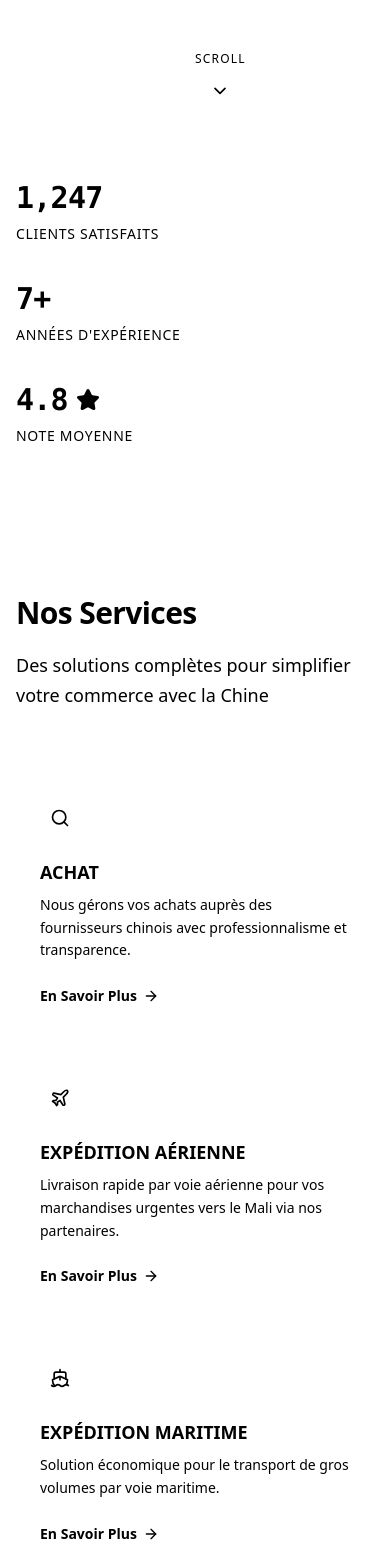
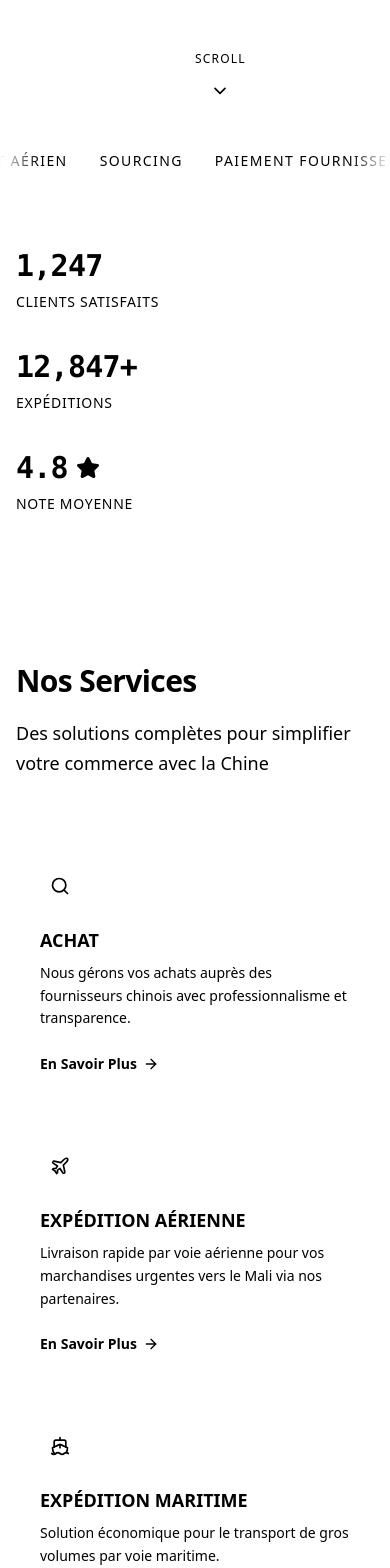
Before and after one commit to piincher/chinalinkexpress, a Next.js app: page /fr in a window 390 px wide. Shown: the part 980-2548 px from the top of the page. Built offline with nearby package versions, Linux system fonts and the light colour scheme; no server answers.

Commit message:
feat: Add AppPreviewSection and integrate TrustMarquee into LandingPage; refactor Marquee component for improved performance and accessibility

```diff
--- a/src/components/animations/Marquee.tsx
+++ b/src/components/animations/Marquee.tsx
@@ -1,189 +1,56 @@
 /**
- * Marquee Component
+ * Marquee — CSS-only infinite horizontal scroll
  *
- * Infinite horizontal scroll animation for logos, testimonials, or content.
- * Features:
- * - Seamless infinite loop with duplicated content
- * - Gradient masks on edges for fade effect
- * - Pause on hover for accessibility
- * - Reduced motion support
- * - Dark mode compatible
- *
- * @example
- * <Marquee>
- *   <Logo1 />
- *   <Logo2 />
- *   <Logo3 />
- * </Marquee>
+ * Clean, GPU-composited, pauses on hover.
+ * No JS animation loops. Reduced-motion: stops scroll.
  */
 
 'use client';
 
-import React, { ReactNode, useEffect, useState } from 'react';
-import './Marquee.css';
+import React from 'react';
 
 export interface MarqueeProps {
-  /** Content to scroll (usually logos or cards) */
-  children: ReactNode;
-  /** Additional CSS classes for the container */
+  children: React.ReactNode;
+  speed?: number; // seconds for one loop
+  pauseOnHover?: boolean;
   className?: string;
-  /** Animation speed - 'slow' | 'normal' | 'fast' (default: 'normal') */
-  speed?: 'slow' | 'normal' | 'fast';
-  /** Reverse the animation direction (default: false) */
-  reverse?: boolean;
-  /** Pause animation on hover (default: true) */
-  pauseOnHover?: boolean;
-  /** Number of times to duplicate content (default: 2) */
-  duplicateCount?: number;
-  /** Gap between items in pixels (default: 40) */
-  gap?: number;
 }
 
 export function Marquee({
   children,
+  speed = 40,
+  pauseOnHover = true,
   className = '',
-  speed = 'normal',
-  reverse = false,
-  pauseOnHover = true,
-  duplicateCount = 2,
-  gap = 40,
 }: MarqueeProps) {
-  const [isReducedMotion, setIsReducedMotion] = useState(false);
+  return (
+    <div
+      className={`overflow-hidden ${className}`}
+      style={{ maskImage: 'linear-gradient(to right, transparent, black 10%, black 90%, transparent)' }}
+    >
+      <div
+        className={`flex w-max ${pauseOnHover ? 'hover:[animation-play-state:paused]' : ''}`}
+        style={{
+          animation: `marquee-scroll ${speed}s linear infinite`,
+        }}
+      >
+        {/* Duplicate children for seamless loop */}
+        <div className="flex shrink-0 items-center gap-8">{children}</div>
+        <div className="flex shrink-0 items-center gap-8" aria-hidden="true">{children}</div>
+      </div>
 
-  // Check for reduced motion preference
-  useEffect(() => {
-    const mediaQuery = window.matchMedia('(prefers-reduced-motion: reduce)');
-    setIsReducedMotion(mediaQuery.matches);
-
-    const handler = (e: MediaQueryListEvent) => setIsReducedMotion(e.matches);
-    mediaQuery.addEventListener('change', handler);
-    return () => mediaQuery.removeEventListener('change', handler);
-  }, []);
-
-  // Build speed class
-  const speedClass = {
-    slow: 'marquee-track--slow',
-    normal: '',
-    fast: 'marquee-track--fast',
-  }[speed];
-
-  // Build direction class
-  const directionClass = reverse ? 'marquee-track--reverse' : '';
-
-  // Build hover pause class
-  const hoverClass = pauseOnHover ? '' : 'marquee-track--no-pause';
-
-  // Duplicate children for seamless loop
-  const duplicatedContent = Array.from({ length: duplicateCount }, (_, i) => (
-    <React.Fragment key={i}>
-      {React.Children.map(children, (child, childIndex) => (
-        <div
-          key={`${i}-${childIndex}`}
-          className="marquee-item"
-          style={{ padding: `0 ${gap / 2}px` }}
-        >
-          {child}
-        </div>
-      ))}
-    </React.Fragment>
-  ));
-
-  // For reduced motion, show static grid
-  if (isReducedMotion) {
-    return (
-      <div className={`marquee-container ${className}`}>
-        <div className="marquee-track" style={{ flexWrap: 'wrap', justifyContent: 'center' }}>
-          {React.Children.map(children, (child, index) => (
-            <div key={index} className="marquee-item" style={{ padding: '1rem' }}>
-              {child}
-            </div>
-          ))}
-        </div>
-      </div>
-    );
-  }
-
-  return (
-    <div className={`marquee-container ${className}`}>
-      <div
-        className={`marquee-track ${speedClass} ${directionClass} ${hoverClass}`}
-        style={{ gap: `${gap}px` }}
-      >
-        {duplicatedContent}
-      </div>
+      <style jsx>{`
+        @keyframes marquee-scroll {
+          from { transform: translateX(0); }
+          to { transform: translateX(-50%); }
+        }
+        @media (prefers-reduced-motion: reduce) {
+          div[style*="animation: marquee-scroll"] {
+            animation: none !important;
+          }
+        }
+      `}</style>
     </div>
   );
 }
 
-/**
- * LogoMarquee - Pre-configured marquee for logo displays
- *
- * @example
- * <LogoMarquee>
- *   <img src="/logos/logo1.svg" alt="Partner 1" className="marquee-logo" />
- *   <img src="/logos/logo2.svg" alt="Partner 2" className="marquee-logo" />
- * </LogoMarquee>
- */
-export interface LogoMarqueeProps extends Omit<MarqueeProps, 'children'> {
-  /** Array of logo image sources */
-  logos: { src: string; alt: string }[];
-  /** Logo height in pixels (default: 40) */
-  logoHeight?: number;
-}
-
-export function LogoMarquee({
-  logos,
-  logoHeight = 40,
-  className = '',
-  speed = 'normal',
-  reverse = false,
-  pauseOnHover = true,
-  gap = 80,
-}: LogoMarqueeProps) {
-  return (
-    <Marquee
-      className={className}
-      speed={speed}
-      reverse={reverse}
-      pauseOnHover={pauseOnHover}
-      gap={gap}
-    >
-      {logos.map((logo, index) => (
-        <img
-          key={index}
-          src={logo.src}
-          alt={logo.alt}
-          className="marquee-logo"
-          style={{ height: logoHeight }}
-          loading="lazy"
-        />
-      ))}
-    </Marquee>
-  );
-}
-
-/**
- * TestimonialMarquee - Pre-configured marquee for testimonial cards
- */
-export function TestimonialMarquee({
-  children,
-  className = '',
-  speed = 'slow',
-}: {
-  children: ReactNode;
-  className?: string;
-  speed?: 'slow' | 'normal' | 'fast';
-}) {
-  return (
-    <Marquee
-      className={className}
-      speed={speed}
-      gap={24}
-      pauseOnHover={true}
-    >
-      {children}
-    </Marquee>
-  );
-}
-
 export default Marquee;
--- a/src/views/landing/LandingPage.tsx
+++ b/src/views/landing/LandingPage.tsx
@@ -26,9 +26,44 @@ import { VerifiedReviewsSection } from '@/features/reviews/components/VerifiedRe
 import { VideoTestimonialsSection } from '@/features/reviews/components/VideoTestimonialsSection';
 import { TestimonialsSection } from './components/TestimonialsSection';
 import { PartnersSection } from './components/PartnersSection';
+import { AppPreviewSection } from './components/AppPreviewSection';
+import { Marquee } from '@/components/animations/Marquee';
 
 interface LandingPageProps {
   locale?: Locale;
+}
+
+function TrustMarquee() {
+  const items = [
+    'Fret Maritime',
+    'Fret Aérien',
+    'Sourcing',
+    'Paiement Fournisseur',
+    'Suivi 24/7',
+    'Livraison Porte à Porte',
+  ];
+
+  return (
+    <div
+      className="py-6"
+      style={{
+        backgroundColor: 'var(--color-paper-2)',
+        borderBottom: '1px solid var(--color-rule)',
+      }}
+    >
+      <Marquee speed={32} pauseOnHover>
+        {items.map((item) => (
+          <span
+            key={item}
+            className="text-sm font-medium uppercase tracking-widest whitespace-nowrap"
+            style={{ color: 'var(--color-neutral)' }}
+          >
+            {item}
+          </span>
+        ))}
+      </Marquee>
+    </div>
+  );
 }
 
 export function LandingPage({ locale = 'fr' }: LandingPageProps) {
@@ -38,10 +73,12 @@ export function LandingPage({ locale = 'fr' }: LandingPageProps) {
       <div className="min-h-screen" style={{ backgroundColor: 'var(--color-paper)' }}>
         <main>
           <HeroSection />
+          <TrustMarquee />
           <StatsSection />
           <ServicesSection />
           <AboutSection />
           <WhyUsSection />
+          <AppPreviewSection />
           <TrustFlowSection />
           <ComparisonSection />
           <QuizSection />
--- /dev/null
+++ b/src/views/landing/components/AppPreviewSection.tsx
@@ -0,0 +1,113 @@
+/**
+ * App Preview Section
+ *
+ * Two real app screenshots, no fake frames, no chrome.
+ * Screenshots speak for themselves.
+ */
+
+'use client';
+
+import React from 'react';
+import Image from 'next/image';
+import { useTranslations } from 'next-intl';
+import { ArrowRight, Smartphone } from 'lucide-react';
+import { SECTION_IDS } from '../constants';
+
+const SCREENSHOTS = [
+  {
+    src: 'https://chinalinkexpress.nyc3.cdn.digitaloceanspaces.com/airshipping/app-screen%20(1).jpg',
+    alt: 'ChinaLink Express App — Tracking',
+  },
+  {
+    src: 'https://chinalinkexpress.nyc3.cdn.digitaloceanspaces.com/airshipping/app-screen%20(2).jpg',
+    alt: 'ChinaLink Express App — Notifications',
+  },
+];
+
+export function AppPreviewSection() {
+  const t = useTranslations();
+
+  return (
+    <section
+      id={SECTION_IDS.ABOUT + '-app'}
+      className="relative py-24 md:py-32"
+      style={{ backgroundColor: 'var(--color-paper)' }}
+    >
+      <div className="max-w-7xl mx-auto px-4 sm:px-6 lg:px-8">
+        <div className="grid grid-cols-1 lg:grid-cols-2 gap-12 lg:gap-20 items-center">
+          {/* Left: copy */}
+          <div className="space-y-6">
+            <div
+              className="inline-flex items-center gap-2 px-3 py-1.5 rounded-full text-sm font-medium"
+              style={{
+                backgroundColor: 'var(--color-paper-2)',
+                color: 'var(--color-accent)',
+                border: '1px solid var(--color-rule)',
+              }}
+            >
+              <Smartphone className="w-4 h-4" />
+              Application Mobile
+            </div>
+
+            <h2
+              className="font-bold tracking-tight"
+              style={{
+                fontFamily: 'var(--font-display)',
+                fontSize: 'var(--text-3xl)',
+                color: 'var(--color-ink)',
+                letterSpacing: '-0.02em',
+                lineHeight: 1.1,
+              }}
+            >
+              {t('appSection.title') || 'Votre fret, dans votre poche'}
+            </h2>
+
+            <p
+              className="text-lg leading-relaxed"
+              style={{ color: 'var(--color-ink-2)' }}
+            >
+              {t('appSection.previewDescription') ||
+                'Suivez vos expéditions en temps réel, recevez des notifications à chaque étape et contactez votre agent directement depuis l\'application.'}
+            </p>
+
+            <a
+              href="https://wa.me/8618851725957"
+              target="_blank"
+              rel="noopener noreferrer"
+              className="group inline-flex items-center gap-2 text-sm font-semibold transition-colors"
+              style={{ color: 'var(--color-accent)' }}
+            >
+              {t('cta.downloadApp') || "Télécharger l'application"}
+              <ArrowRight className="w-4 h-4 transition-transform group-hover:translate-x-0.5" />
+            </a>
+          </div>
+
+          {/* Right: screenshots */}
+          <div className="grid grid-cols-2 gap-4">
+            {SCREENSHOTS.map((shot, index) => (
+              <div
+                key={index}
+                className="relative rounded-xl overflow-hidden"
+                style={{
+                  border: '1px solid var(--color-rule)',
+                  backgroundColor: 'var(--color-paper-2)',
+                }}
+              >
+                <Image
+                  src={shot.src}
+                  alt={shot.alt}
+                  width={400}
+                  height={850}
+                  className="w-full h-auto object-cover"
+                  unoptimized
+                />
+              </div>
+            ))}
+          </div>
+        </div>
+      </div>
+    </section>
+  );
+}
+
+export default AppPreviewSection;
--- a/src/views/landing/components/ServicesSection.tsx
+++ b/src/views/landing/components/ServicesSection.tsx
@@ -9,7 +9,6 @@
 
 import React from 'react';
 import { useLocale, useTranslations } from 'next-intl';
-import { motion } from 'framer-motion';
 import Link from 'next/link';
 import {
   Search,
@@ -101,10 +100,6 @@ function ServiceCard({
 
 export function ServicesSection() {
   const t = useTranslations('services');
-  const reduced =
-    typeof window !== 'undefined'
-      ? window.matchMedia('(prefers-reduced-motion: reduce)').matches
-      : false;
 
   return (
     <section
@@ -142,19 +137,7 @@ export function ServicesSection() {
           }}
         >
           {SERVICE_KEYS.map((key, index) => (
-            <motion.div
-              key={key}
-              initial={reduced ? {} : { opacity: 0, y: 12 }}
-              whileInView={{ opacity: 1, y: 0 }}
-              viewport={{ once: true, margin: '-50px' }}
-              transition={{
-                duration: 0.4,
-                delay: index * 0.08,
-                ease: [0.16, 1, 0.3, 1],
-              }}
-            >
-              <ServiceCard serviceKey={key} index={index} />
-            </motion.div>
+            <ServiceCard key={key} serviceKey={key} index={index} />
           ))}
         </div>
       </div>
--- a/src/views/landing/components/StatsSection.tsx
+++ b/src/views/landing/components/StatsSection.tsx
@@ -1,8 +1,8 @@
 /**
- * Stats Section — Minimal Stat Strip
+ * Stats Section — Minimal Stat Strip with Counter Reveal
  *
- * Clean horizontal strip of key metrics.
- * No gradients, no counters, no spotlight cards.
+ * Numbers tick up from zero on viewport entry.
+ * No gradients, no spotlight cards.
  */
 
 'use client';
@@ -10,6 +10,8 @@
 import React from 'react';
 import { useTranslations } from 'next-intl';
 import { Star } from 'lucide-react';
+import { Counter } from '@/components/animations/Counter';
+import { STATS } from '@/constants/appConstants';
 import { SECTION_IDS } from '../constants';
 
 export function StatsSection() {
@@ -17,15 +19,19 @@ export function StatsSection() {
 
   const stats = [
     {
-      value: t('activeClientsCount', { defaultValue: '1,247' }),
+      value: STATS.CLIENTS.value,
+      suffix: STATS.CLIENTS.suffix,
       label: t('satisfiedClients', { defaultValue: 'Clients satisfaits' }),
     },
     {
-      value: '7+',
-      label: t('experienceYears', { defaultValue: "Années d'expérience" }),
+      value: STATS.SHIPMENTS.value,
+      suffix: STATS.SHIPMENTS.suffix,
+      label: t('shipments', { defaultValue: 'Expéditions' }),
     },
     {
-      value: t('ratingValue', { defaultValue: '4.8' }),
+      value: STATS.RATING.value,
+      suffix: STATS.RATING.suffix,
+      decimals: STATS.RATING.decimals,
       label: t('rating', { defaultValue: 'Note moyenne' }),
       icon: Star,
     },
@@ -58,7 +64,12 @@ export function StatsSection() {
                   fontVariantNumeric: 'tabular-nums',
                 }}
               >
-                {stat.value}
+                <Counter
+                  end={stat.value}
+                  suffix={stat.suffix}
+                  decimals={stat.decimals || 0}
+                  duration={1.6}
+                />
                 {stat.icon && (
                   <stat.icon
                     className="w-6 h-6"
--- a/src/views/landing/components/WhyUsSection.tsx
+++ b/src/views/landing/components/WhyUsSection.tsx
@@ -9,7 +9,6 @@
 
 import React from 'react';
 import { useTranslations } from 'next-intl';
-import { motion } from 'framer-motion';
 import {
   Zap,
   Shield,
@@ -26,30 +25,12 @@ function WhyUsCard({
   title,
   description,
   icon: Icon,
-  index,
 }: {
   title: string;
   description: string;
   icon: React.ComponentType<{ className?: string; style?: React.CSSProperties }>;
-  index: number;
 }) {
-  const reduced =
-    typeof window !== 'undefined'
-      ? window.matchMedia('(prefers-reduced-motion: reduce)').matches
-      : false;
-
   return (
-    <motion.div
-      className="flex flex-col h-full"
-      initial={reduced ? {} : { opacity: 0, y: 12 }}
-      whileInView={{ opacity: 1, y: 0 }}
-      viewport={{ once: true, margin: '-50px' }}
-      transition={{
-        duration: 0.4,
-        delay: index * 0.08,
-        ease: [0.16, 1, 0.3, 1],
-      }}
-    >
     <div
       className="flex flex-col h-full rounded-lg p-6"
       style={{
@@ -79,7 +60,6 @@ function WhyUsCard({
         {description}
       </p>
     </div>
-    </motion.div>
   );
 }
 
@@ -121,7 +101,6 @@ export function WhyUsSection() {
               title={t(`items.${key}.title`)}
               description={t(`items.${key}.description`)}
               icon={WHY_US_ICONS[index]}
-              index={index}
             />
           ))}
         </div>
--- a/src/views/landing/components/index.ts
+++ b/src/views/landing/components/index.ts
@@ -16,3 +16,4 @@ export { ContactSection } from './ContactSection';
 export { QuizSection } from './QuizSection';
 export { SuccessStoriesSection } from './SuccessStoriesSection';
 export { ComparisonSection } from './ComparisonSection';
+export { AppPreviewSection } from './AppPreviewSection';
```
Also changed, not shown: src/components/animations/index.ts (+2 -6 lines). Lines whose indentation alone changed are shown as unchanged.
